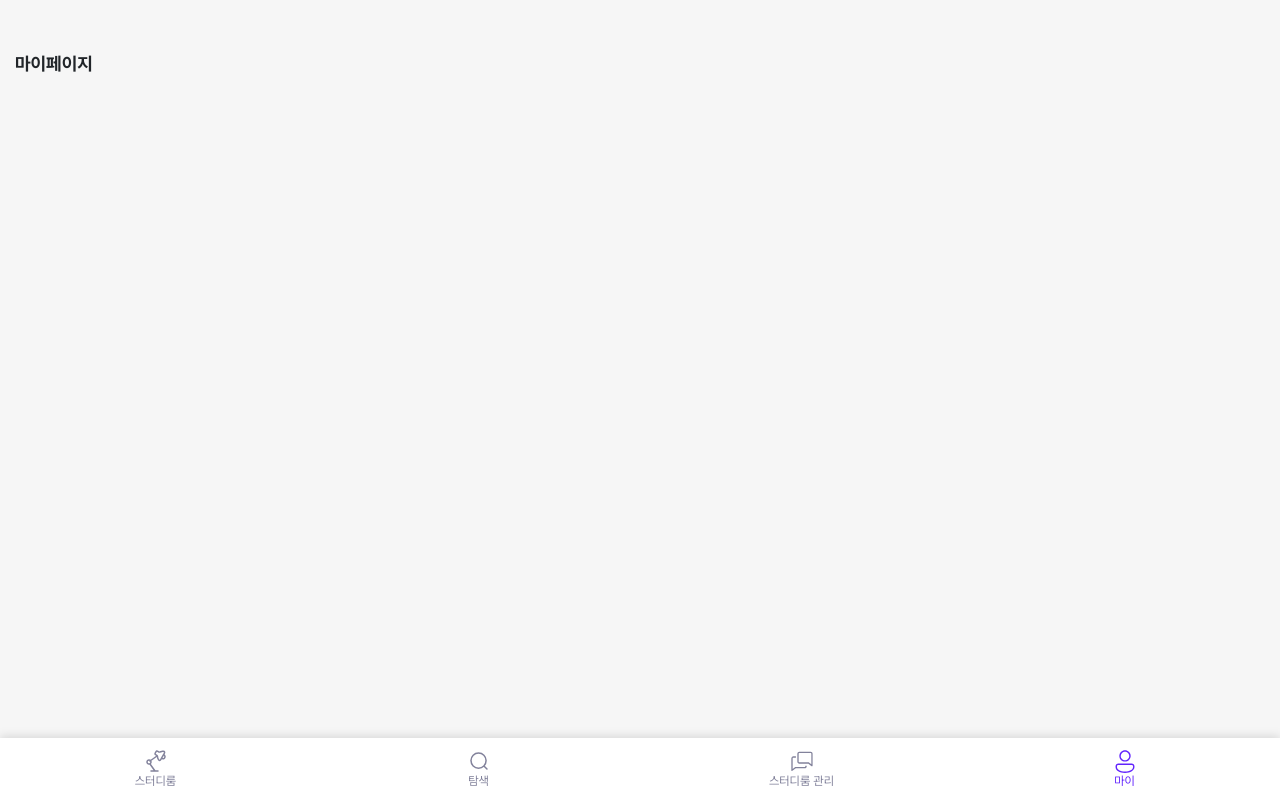
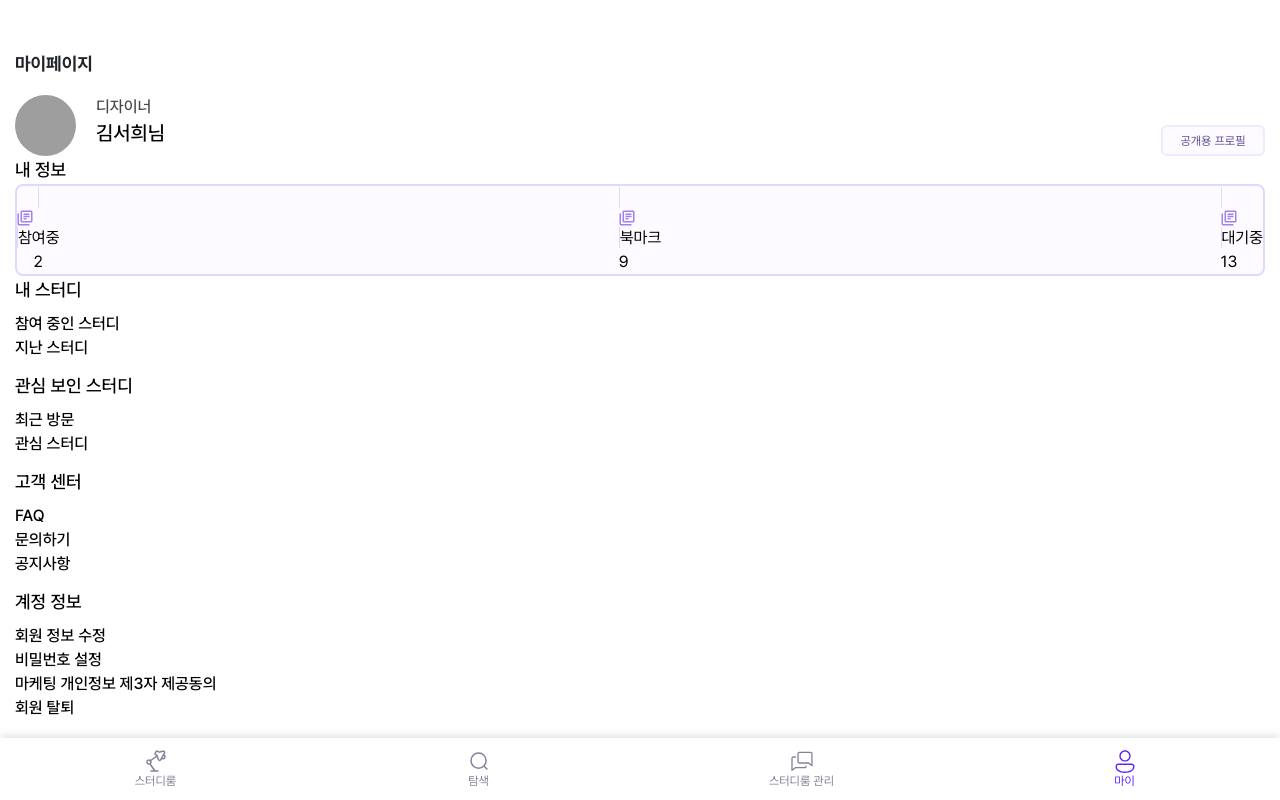
Before and after one commit to yoo-nji/Uandmy_Frontend, a Next.js app: page /mypage in a window 1280 px wide. Built offline with nearby package versions, Linux system fonts and the light colour scheme; grey boxes are pictures that could not be loaded.

Commit message:
[✨feat]: 이미지 업로더 컴포넌트 적용

```diff
--- a/src/app/mypage/page.tsx
+++ b/src/app/mypage/page.tsx
@@ -1,13 +1,119 @@
-import React from 'react';
+'use client';
+import { useRouter } from 'next/navigation';
+import React, { useState } from 'react';
+
+import Button from '@/components/common/Button';
+import ImageUploader from '@/components/common/ImageUploader';
 
 const Page = () => {
+  const router = useRouter();
+  const [profileUpload, setProfileUpload] = useState<File | null>(null);
+
+  const handlePublicProfileClick = () => {
+    router.push('/public-profile');
+  };
+  const handleProfileUpload = (file: File) => {
+    setProfileUpload(file);
+  };
+
   return (
-    <div className="min-h-screen bg-[#F6F6F6]">
+    <div className="min-h-screen ">
       {/* Gnb 라우팅 테스트 위해 임의로 넣어놓은 컨텐츠입니다. */}
       <div className="w-full px-[.9375rem] pt-11 pb-20">
         <header className="h-10 flex items-center mb-[.6875rem]">
           <p className="text-lg text-[#212529] font-bold">마이페이지</p>
         </header>
+        <div className="flex flex-row gap-5">
+          <button>
+            <ImageUploader
+              onImageUpload={handleProfileUpload}
+              width={'61px'}
+              height={'61px'}
+            />
+          </button>
+          <div className="flex flex-row justify-between w-full relative">
+            <div>
+              <p className="font-medium text-base text-[#474747]">디자이너</p>
+
+              <p className="font-medium text-xl ">김서희님</p>
+            </div>
+
+            <div className="absolute bottom-0 right-0">
+              <Button
+                label="공개용 프로필"
+                textColor="text-[#645294]"
+                bgColor="bg-[#FDFBFF]"
+                onClick={handlePublicProfileClick}
+                className="w-[6.5rem] h-[1.938rem] text-xs border-2 border-[#EEEAFF]"
+              />
+            </div>
+          </div>
+        </div>
+        <p className="font-medium text-lg">내 정보</p>
+        <div className="w-full h-auto border-2 border-[#E0D8FF] bg-[#FDFBFF] rounded-lg ">
+          <div className="flex flex-row justify-between">
+            <div className="flex-col items-center text-center">
+              <span className="w-[2.563rem] h-[2.563rem] items-center justify-center border border-[#E0D8FF] bg-[#FDFBFF]">
+                <img
+                  src={'/images/Join.svg'}
+                  alt="Join"
+                  className="w-[1rem] h-[1rem]"
+                />
+              </span>
+              <span>참여중</span>
+              <p>2</p>
+            </div>
+
+            <div className="flex-col">
+              <span className="w-[2.563rem] h-[2.563rem] items-center justify-center border border-[#E0D8FF] bg-[#FDFBFF] rounded-full">
+                <img
+                  src={'/images/Join.svg'}
+                  alt="Join"
+                  className="w-[1rem] h-[1rem]"
+                />
+              </span>
+              <span>북마크</span>
+              <p>9</p>
+            </div>
+
+            <div className="flex-col">
+              <span className="w-[2.563rem] h-[2.563rem] items-center justify-center border border-[#E0D8FF] bg-[#FDFBFF] rounded-full">
+                <img
+                  src={'/images/Join.svg'}
+                  alt="Join"
+                  className="w-[1rem] h-[1rem]"
+                />
+              </span>
+              <span>대기중</span>
+              <p>13</p>
+            </div>
+          </div>
+        </div>
+        <div className="flex flex-col gap-3">
+          <div className="font-medium">
+            <div className=" text-lg mb-2">내 스터디</div>
+            <div>참여 중인 스터디</div>
+            <div>지난 스터디</div>
+          </div>
+          <div className="font-medium">
+            <div className=" text-lg mb-2">관심 보인 스터디</div>
+            <div>최근 방문</div>
+            <div>관심 스터디</div>
+          </div>
+          <div className="font-medium">
+            <div className="text-lg mb-2">고객 센터</div>
+            <div>FAQ</div>
+            <div>문의하기</div>
+            <div>공지사항</div>
+          </div>
+          <div className="font-medium">
+            <div className=" text-lg mb-2">계정 정보</div>
+            <div>회원 정보 수정</div>
+            <div>비밀번호 설정</div>
+            <div>마케팅 개인정보 제3자 제공동의</div>
+            <div>회원 탈퇴</div>
+          </div>
+        </div>
       </div>
     </div>
   );
```
Also changed, not shown: public/images/Join.svg (added).
